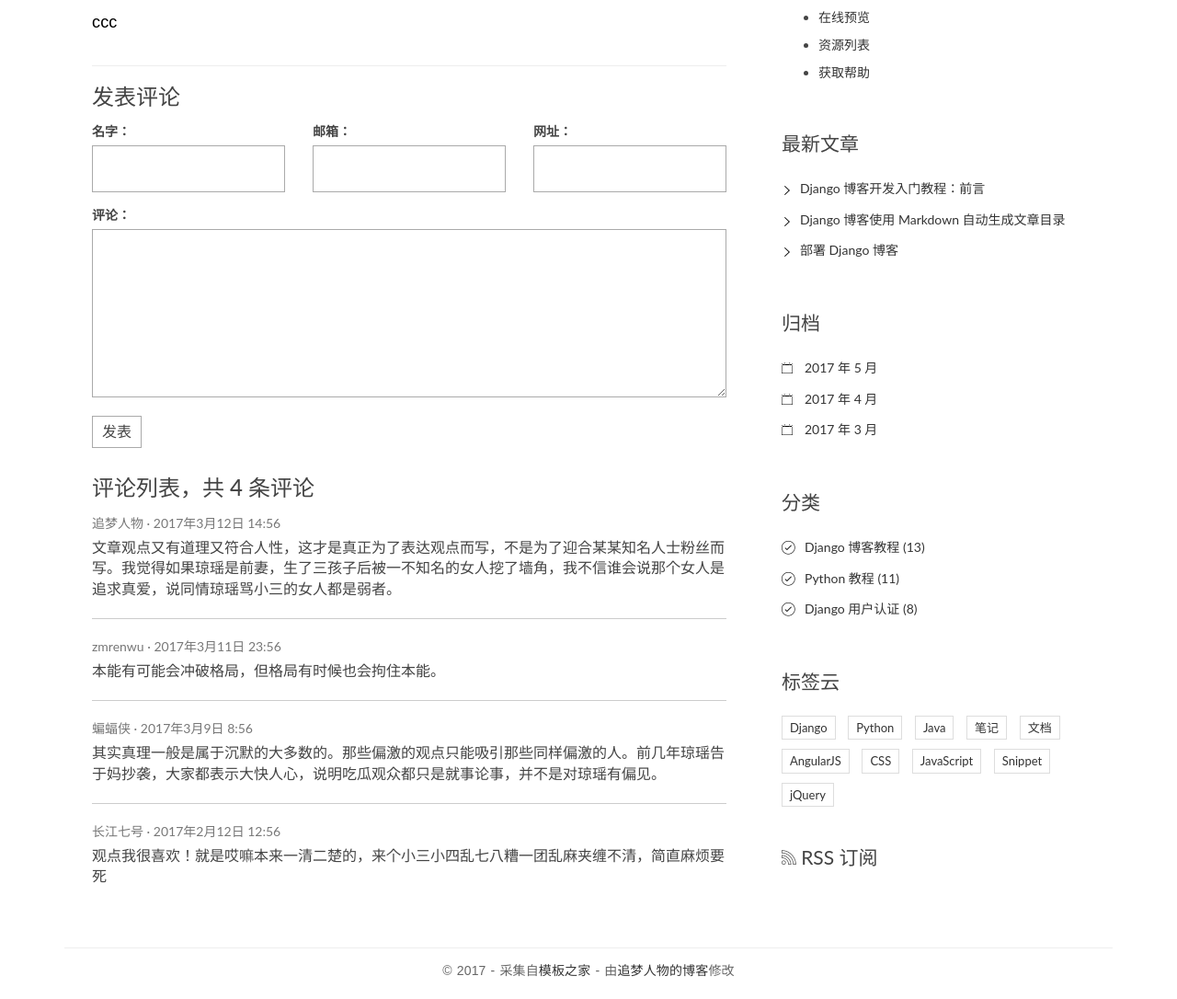
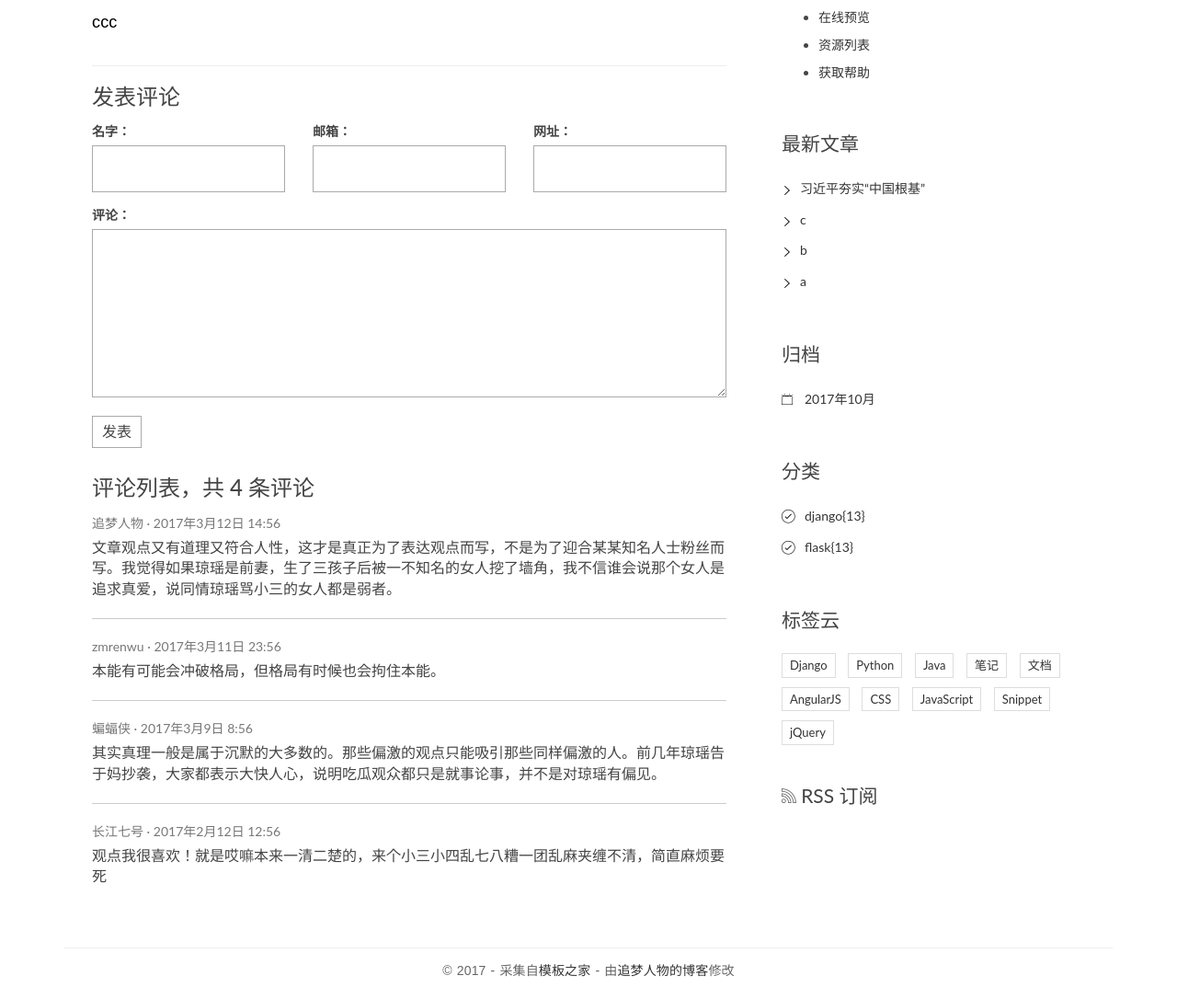
Before and after one commit to yujilang/blog, a Django app: page /post/3/ in a window 1280 px wide. Shown: the part 275-1361 px from the top of the page at 92% size. Run offline with Django 3.2, Linux system fonts and the light colour scheme; data comes from the database, SQL or seed files in the repository; some libraries are stand-ins or nearby versions.

Commit message:
使用自定义模板标签的方法完成页面侧边栏的显示

```diff
--- /dev/null
+++ b/blog/templatetags/blog_tags.py
@@ -0,0 +1,31 @@
+#  创建自定义模板标签
+
+from django import template
+
+#  导入所有模型
+from ..models import *
+
+#  首先创建一个全局register变量，用来注册自定义标签和过滤器
+#  实例化 template.Library() 类
+register = template.Library()
+
+#  将函数装饰为 register.simple_tag
+
+#  最新文章
+@register.simple_tag
+def get_recent_posts(num=5):
+    return Post.objects.all().order_by('-created_time')[:num]
+
+#  归档
+@register.simple_tag
+def archives():
+    #  dates 方法会返回一个列表，列表中的元素为每一篇文章（Post）的创建时间，
+    #  且是 Python 的 date 对象，精确到月份，降序排列。
+    #  created_time ，即 Post 的创建时间，month 是精度
+    #  order='DESC' 表明降序排列（即离当前越近的时间越排在前面）
+    return Post.objects.dates('created_time','month',order='DESC')
+
+#  分类
+@register.simple_tag
+def get_categories():
+    return Category.objects.all()
--- a/templates/base.html
+++ b/templates/base.html
@@ -1,4 +1,6 @@
 {% load staticfiles %}
+{% load blog_tags %}
+
 <!DOCTYPE html>
 <html>
 <head>
@@ -79,45 +81,48 @@
                 {% endblock %}
                 <div class="widget widget-recent-posts">
                     <h3 class="widget-title">最新文章</h3>
+                    {% get_recent_posts as recent_post_list %}
                     <ul>
+                        {% for post in recent_post_list %}
                             <li>
-                            <a href="#">Django 博客开发入门教程：前言</a>
+                                <a href="{{ post.get_absolute_url }}">
+                                    {{ post.title }}
+                                </a>
                             </li>
-                        <li>
-                            <a href="#">Django 博客使用 Markdown 自动生成文章目录</a>
-                        </li>
-                        <li>
-                            <a href="#">部署 Django 博客</a>
-                        </li>
+                        {% empty %}
+                            没有文章！
+                        {% endfor %}
                     </ul>
                 </div>
                 <div class="widget widget-archives">
                     <h3 class="widget-title">归档</h3>
+                    {% archives as date_list %}
                     <ul>
+                        {% for data in date_list %}
                             <li>
-                            <a href="#">2017 年 5 月</a>
+                                <a href="#">
+                                    {{ data.year }}年{{ data.month }}月
+                                </a>
                             </li>
-                        <li>
-                            <a href="#">2017 年 4 月</a>
-                        </li>
-                        <li>
-                            <a href="#">2017 年 3 月</a>
-                        </li>
+                        {% empty %}
+                            没有归档！
+                        {% endfor %}
                     </ul>
                 </div>
 
                 <div class="widget widget-category">
                     <h3 class="widget-title">分类</h3>
+                    {% get_categories as category_list %}
                     <ul>
+                        {% for category in category_list %}
                             <li>
-                            <a href="#">Django 博客教程 <span class="post-count">(13)</span></a>
+                                <a href="#">
+                                    {{ category.name }}<span class="post-count">{13}</span>
+                                </a>
                             </li>
-                        <li>
-                            <a href="#">Python 教程 <span class="post-count">(11)</span></a>
-                        </li>
-                        <li>
-                            <a href="#">Django 用户认证 <span class="post-count">(8)</span></a>
-                        </li>
+                        {% empty %}
+                            没有分类！
+                        {% endfor %}
                     </ul>
                 </div>
 
```
Also changed, not shown: blog/templatetags/__init__.py (added). Lines whose indentation alone changed are shown as unchanged.
